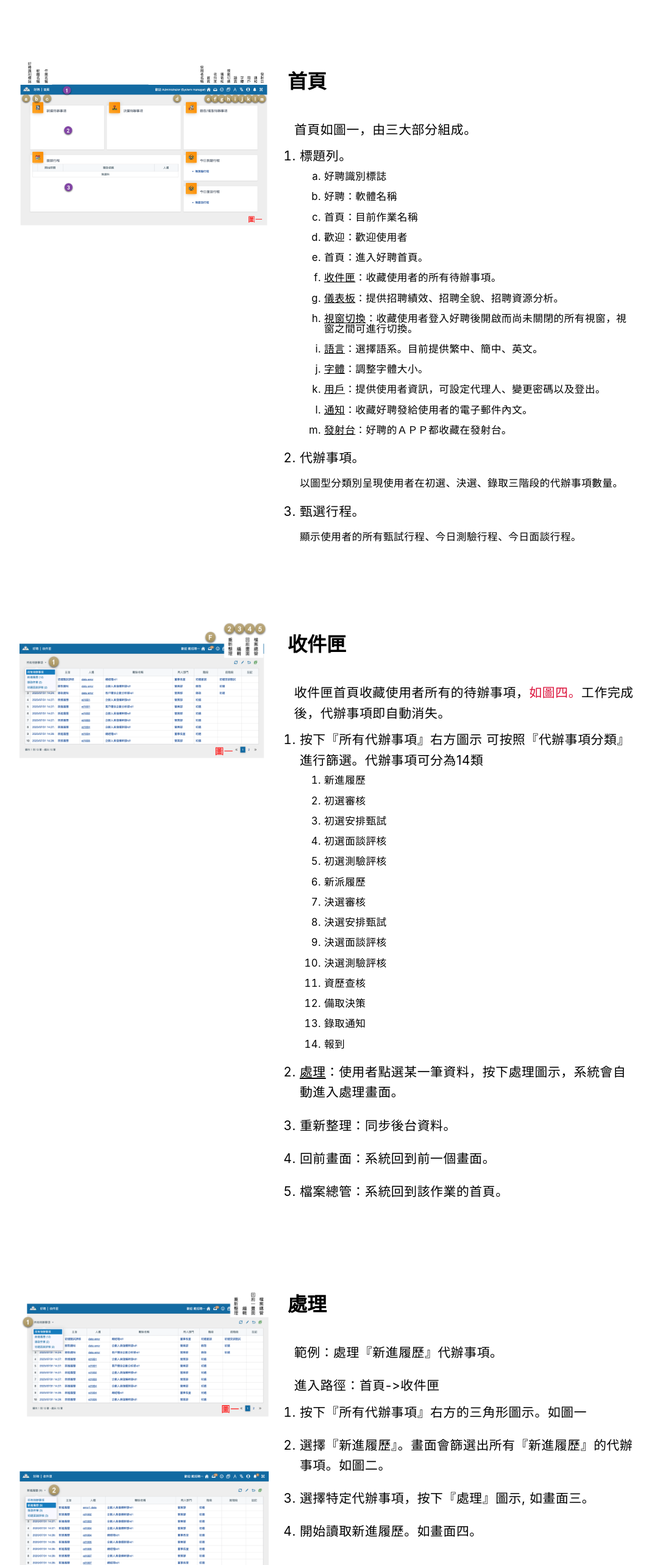
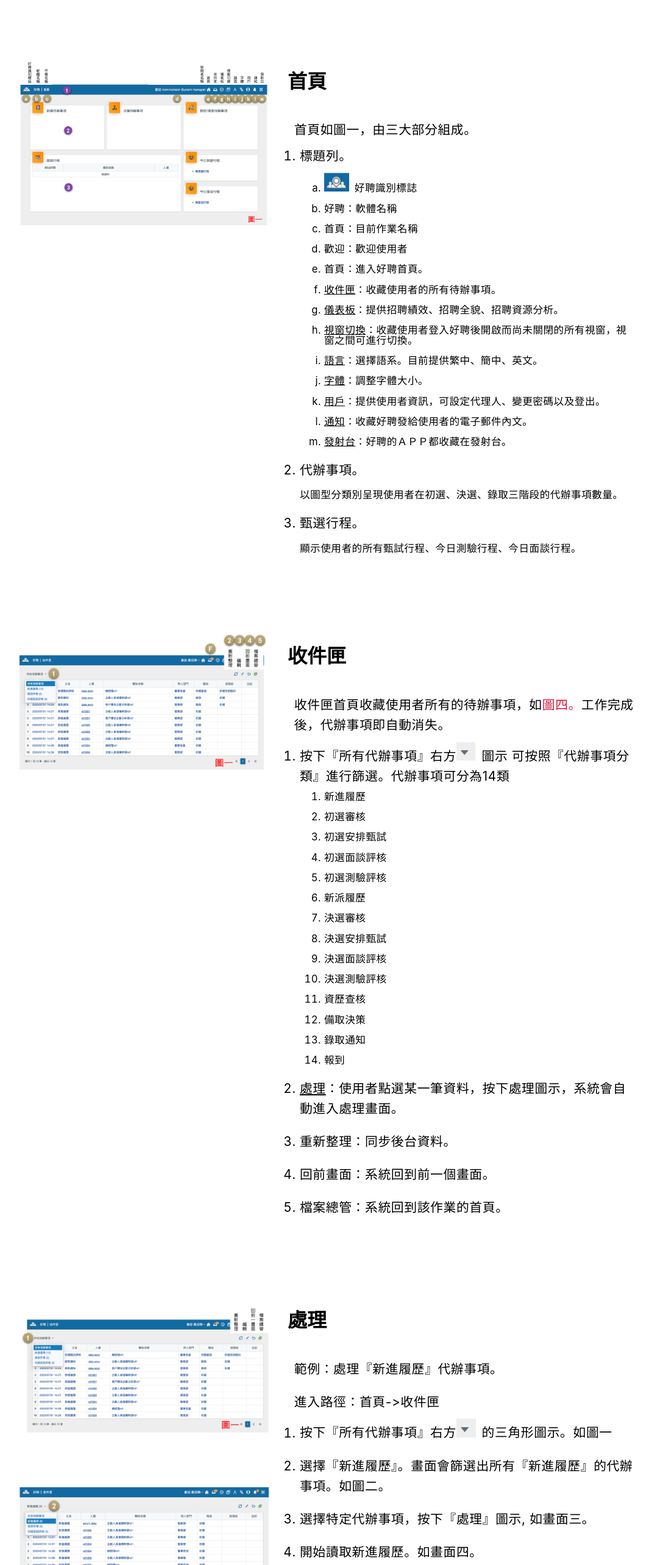
Before and after one commit to yuchehsieh/taf-handbook, a React (Create React App) app: page / in a window 1280 px wide. Shown: the part 1101-3667 px from the top of the page at 61% size, without its empty margins (193-1263 px from the left). Built offline with nearby package versions, Linux system fonts and the light colour scheme.

Commit message:
insert icon inside text

```diff
--- a/src/App.js
+++ b/src/App.js
@@ -6,6 +6,7 @@ import {Link, DirectLink, Element, Events, animateScroll as scroll, scrollSpy, s
 import img_login_progress from './images/login-process.png';
 import img_dashboard from './images/dashbaord.png';
 import img_inbox from './images/inbox.png';
+import img_login from './images/login.png';
 import img_homepage from './images/home-page.png';
 import img_inbox_new from './images/inbox-new.png';
 import img_process1 from './images/process1.png';
@@ -13,7 +14,9 @@ import img_process2 from './images/process2.png';
 import img_process3 from './images/process3.png';
 import img_process4 from './images/process4.png';
 
-import login from './images/login.png';
+import icon_homepage from './images/icon_homepage.png';
+import icon_arrow_down from './images/icon_arrow_down.png';
+
 import video_login from './images/video_login.mp4';
 
 
@@ -55,7 +58,7 @@ class App extends Component {
                         <div
                             className="Chapter-Single-image"
                             style={{
-                                background: `url(${login})`,
+                                background: `url(${img_login})`,
                                 backgroundSize: 'contain',
                                 backgroundRepeat: 'no-repeat'
                             }}
@@ -162,7 +165,17 @@ class App extends Component {
                             <li>
                                 標題列。
                                 <ul className="second-layer">
-                                    <li>好聘識別標誌</li>
+                                    <li>
+                                        <span
+                                            style={{
+                                                background: `url(${icon_homepage}) 0% 0% / contain no-repeat`,
+                                                width: '3em',
+                                                height: '2em',
+                                                display: 'inline-flex'
+                                            }}
+                                        />
+                                        好聘識別標誌
+                                    </li>
                                     <li>好聘：軟體名稱</li>
                                     <li>首頁：目前作業名稱</li>
                                     <li>歡迎：歡迎使用者</li>
@@ -206,12 +219,21 @@ class App extends Component {
                             <h1>收件匣</h1>
                         </div>
 
-                        <p className="first-layer-no-list-style">收件匣首頁收藏使用者所有的待辦事項，<span
-                            className="Text-red">如圖四。</span>工作完成後，代辦事項即自動消失。</p>
+                        <p className="first-layer-no-list-style">收件匣首頁收藏使用者所有的待辦事項，如
+                            <span className="Text-red">圖四。</span>工作完成後，代辦事項即自動消失。</p>
 
                         <ul className="first-layer">
                             <li>
-                                按下『所有代辦事項』右方圖示 可按照『代辦事項分類』進行篩選。代辦事項可分為14類
+                                按下『所有代辦事項』右方
+                                <span
+                                    style={{
+                                        background: `url(${icon_arrow_down}) 0% 0% / contain no-repeat`,
+                                        width: '2em',
+                                        height: '1.5em',
+                                        display: 'inline-flex'
+                                    }}
+                                />
+                                圖示 可按照『代辦事項分類』進行篩選。代辦事項可分為14類
                                 <ul className="second-layer" style={{listStyle: 'decimal'}}>
                                     <li>新進履歷</li>
                                     <li>初選審核</li>
@@ -280,7 +302,18 @@ class App extends Component {
                         <p className="first-layer-no-list-style">進入路徑：首頁->收件匣</p>
 
                         <ul className="first-layer">
-                            <li>按下『所有代辦事項』右方的三角形圖示。如圖一</li>
+                            <li>
+                                按下『所有代辦事項』右方
+                                <span
+                                    style={{
+                                        background: `url(${icon_arrow_down}) 0% 0% / contain no-repeat`,
+                                        width: '2em',
+                                        height: '1.5em',
+                                        display: 'inline-flex'
+                                    }}
+                                />
+                                的三角形圖示。如圖一
+                            </li>
                             <li>選擇『新進履歷』。畫面會篩選出所有『新進履歷』的代辦事項。如圖二。</li>
                             <li>選擇特定代辦事項，按下『處理』圖示, 如畫面三。</li>
                             <li>開始讀取新進履歷。如畫面四。</li>
```
Also changed, not shown: src/images/icon_arrow_down.png (added), src/images/icon_homepage.png (added).
